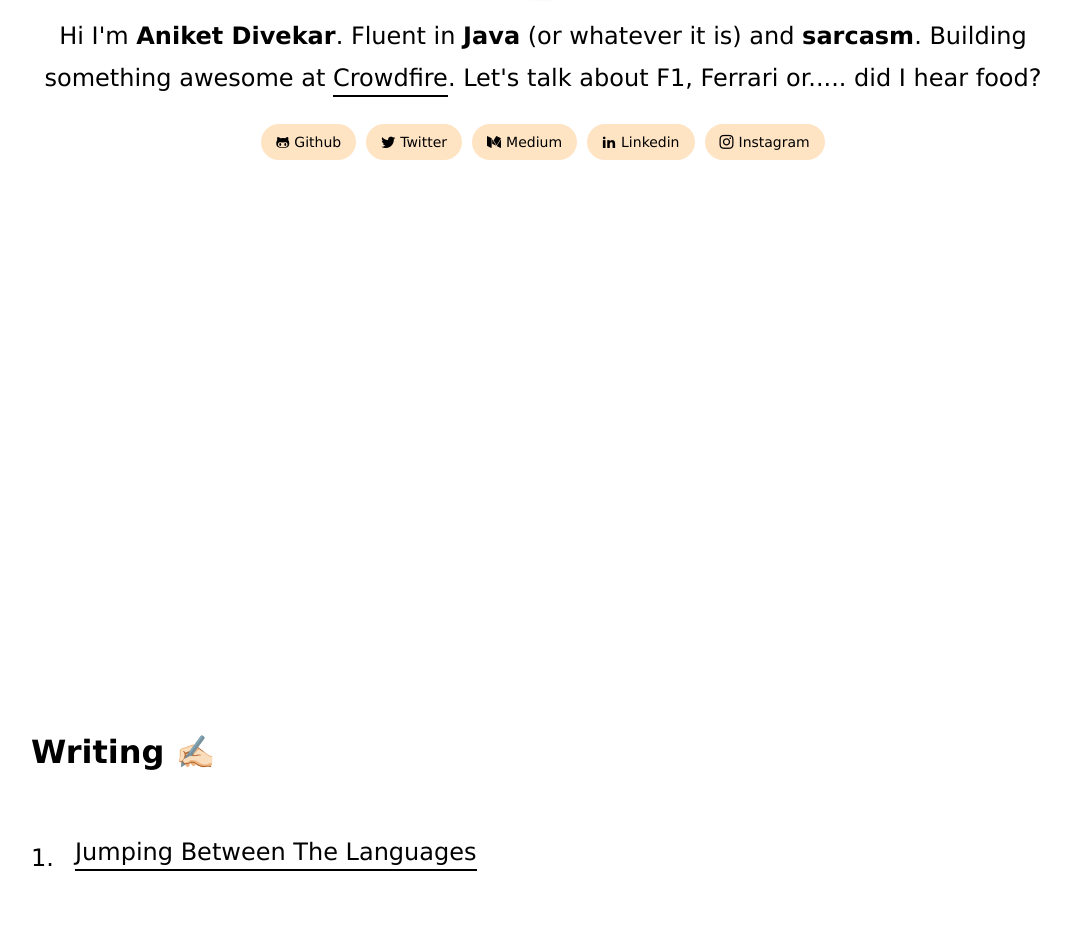
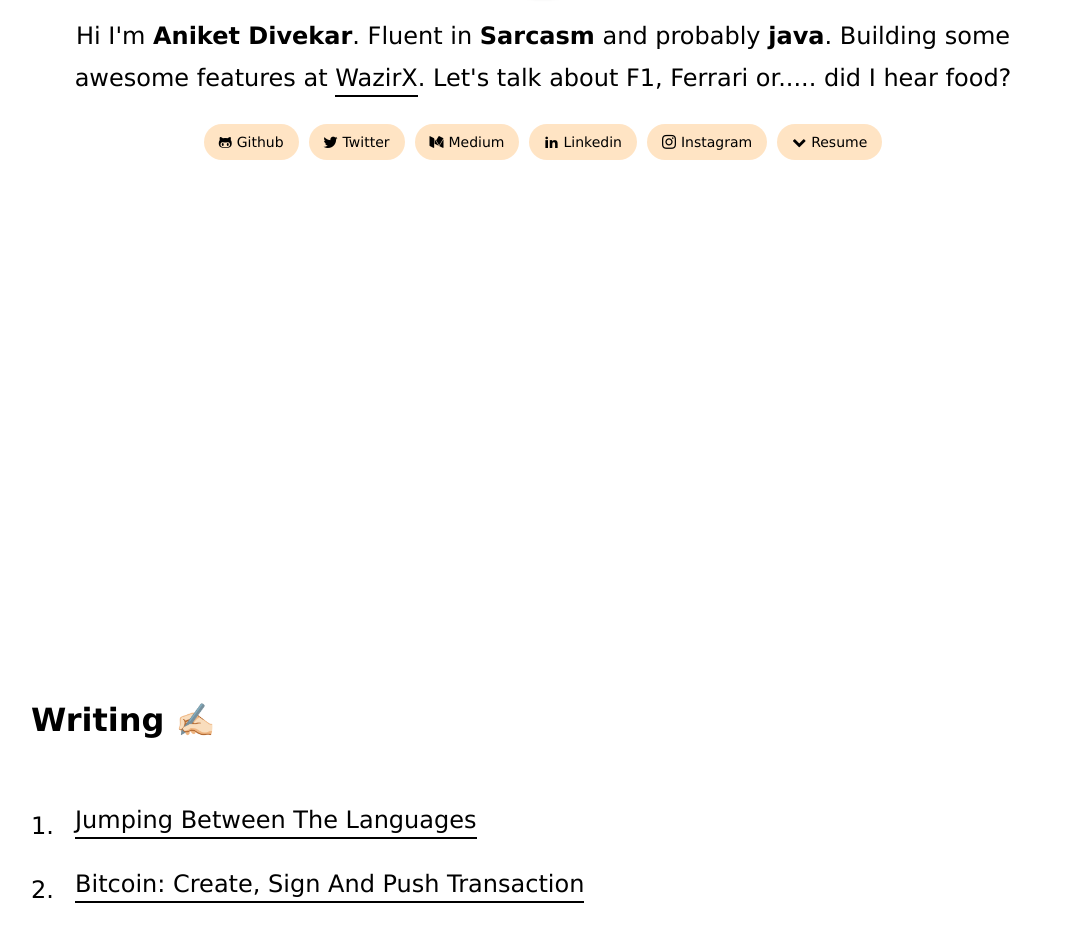
Before and after one commit to aniketdivekar/aniketdivekar.com, a plain HTML site: page index.html in a window 1280 px wide. Shown: the part 400-1342 px from the top of the page, without its empty margins (97-1168 px from the left). Drawn offline with nearby package versions, Linux system fonts and the light colour scheme; some packages are replaced by stand-ins of ours; a script that the page names is missing; files whose address does not match are found by name.

Commit message:
Updated writing and Added resume link

```diff
--- a/index.html
+++ b/index.html
@@ -14,7 +14,7 @@
     <div class="home__details">
       <div class="home__details__intro">
         Hi I'm <b>Aniket Divekar</b>.
-        Fluent in <b>Java</b> (or whatever it is) and <b>sarcasm</b>. Building something awesome at <a href="https://web.crowdfireapp.com" target="blank" rel="noopener nofollow">Crowdfire</a>. Let's talk about F1, Ferrari or..... did I hear food?
+        Fluent in <b>Sarcasm</b> and probably <b>java</b>. Building some awesome features at <a href="https://wazirx.com" target="blank" rel="noopener nofollow">WazirX</a>. Let's talk about F1, Ferrari or..... did I hear food?
       </div>
       <div class="home__details__social">
         <a class="home__details__social__name"
@@ -50,12 +50,20 @@
           Linkedin
         </a>
         <a class="home__details__social__name"
-          href="https://instagram.com/aniket.divekar"
+          href="https://instagram.com/aniketsdivekar"
           target="_blank"
           rel="noopener nofollow"
         >
           <i class="icon-instagram home__details__social__icon"></i>
           Instagram
+        </a>
+        <a class="home__details__social__name"
+          href="http://p-docs.aniketdivekar.com.s3.us-east-1.amazonaws.com/Resume+-+Aniket+Divekar.pdf"
+          target="_blank"
+          rel="noopener nofollow"
+        >
+          <i class="icon-chevron-down home__details__social__icon"></i>
+          Resume
         </a>
       </div>
     </div>
@@ -66,6 +74,11 @@
       <li class="list__item">
         <p class="list__item__heading">
           <a href="https://medium.com/@aniketdivekar/jumping-between-the-languages-db3f0739ac1e" target="_blank" rel="noopener nofollow">Jumping Between The Languages</a>
+        </p>
+      </li>
+      <li class="list__item">
+        <p class="list__item__heading">
+          <a href="https://medium.com/@aniketdivekar/bitcoin-create-sign-and-push-transaction-2ea877c08ab4" target="_blank" rel="noopener nofollow">Bitcoin: Create, Sign And Push Transaction</a>
         </p>
       </li>
     </ul>
```
